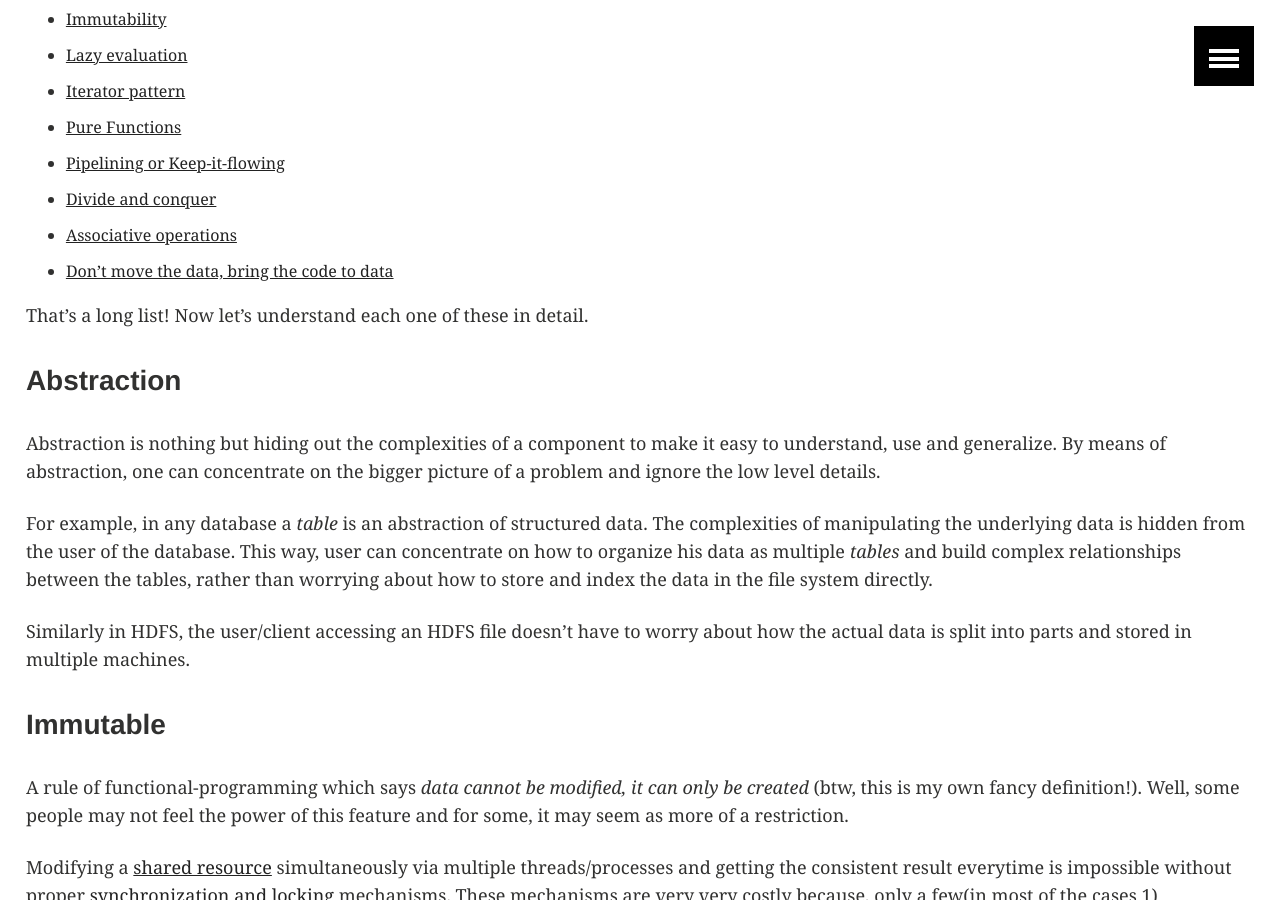
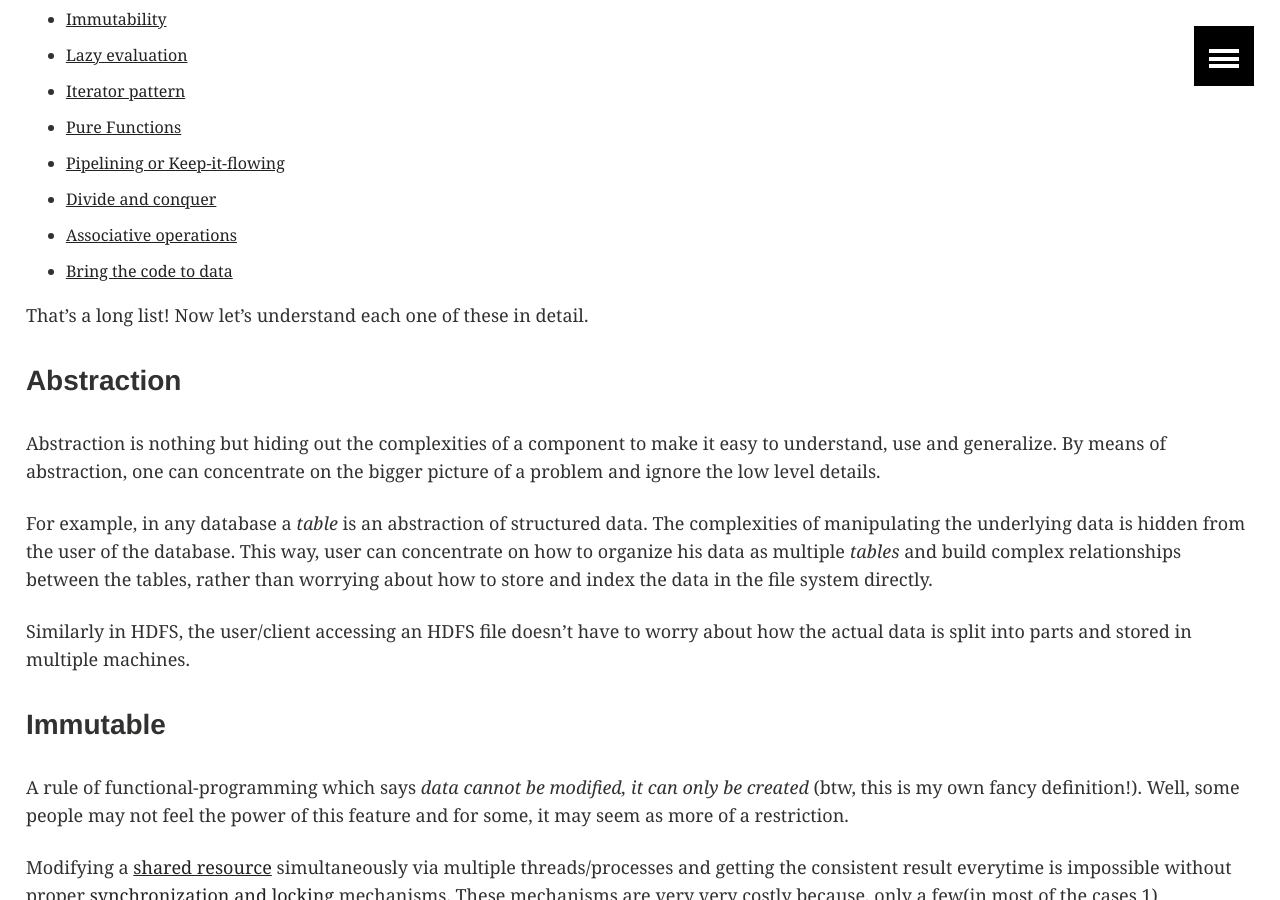
Before and after one commit to DarshanAdiga/DarshanAdiga.github.io, a Jekyll site: the page built from _posts/apache-spark/2018-05-01-distributed-processing-patterns.md, in a window 1280 px wide and 900 px high, scrolled down 2108 px. Built offline with Jekyll 4.4.1, drawn with Linux system fonts in a browser that asks for light colours; our own code applies the rules of GitHub Pages for plain Markdown files; some of the changed text lies outside the part shown.

Commit message:
updated links

```diff
--- a/_posts/apache-spark/2018-05-01-distributed-processing-patterns.md
+++ b/_posts/apache-spark/2018-05-01-distributed-processing-patterns.md
@@ -63,7 +63,7 @@ Processing a huge amount of data will involve many challanges related to speed,
 * [Pipelining or Keep-it-flowing](#pipelining-or-keep-it-flowing)
 * [Divide and conquer](#divide-and-conquer)
 * [Associative operations](#associative-operations)
-* [Don't move the data, bring the code to data](#don't-move-the-data,-bring-the-code-to-data)
+* [Bring the code to data](#bring-the-code-to-data)
 
 That's a long list! Now let's understand each one of these in detail.
 
@@ -177,7 +177,7 @@ Let us say we had to add 1 billion numbers, we can make the best use of associat
 
 One importent property to note here is that, the result type of the operation should be same as that of the inputs.
 
-### Don't move the data, bring the code to data
+### Bring the code to data
 
 A simple but most effective pattern that all the distributed processing systems use is **run the code where the data resides**.
 
```
Also changed, not shown: _posts/apache-spark/wip-2018-05-20-apache-spark-intuitions.md (+1 -1 lines).
